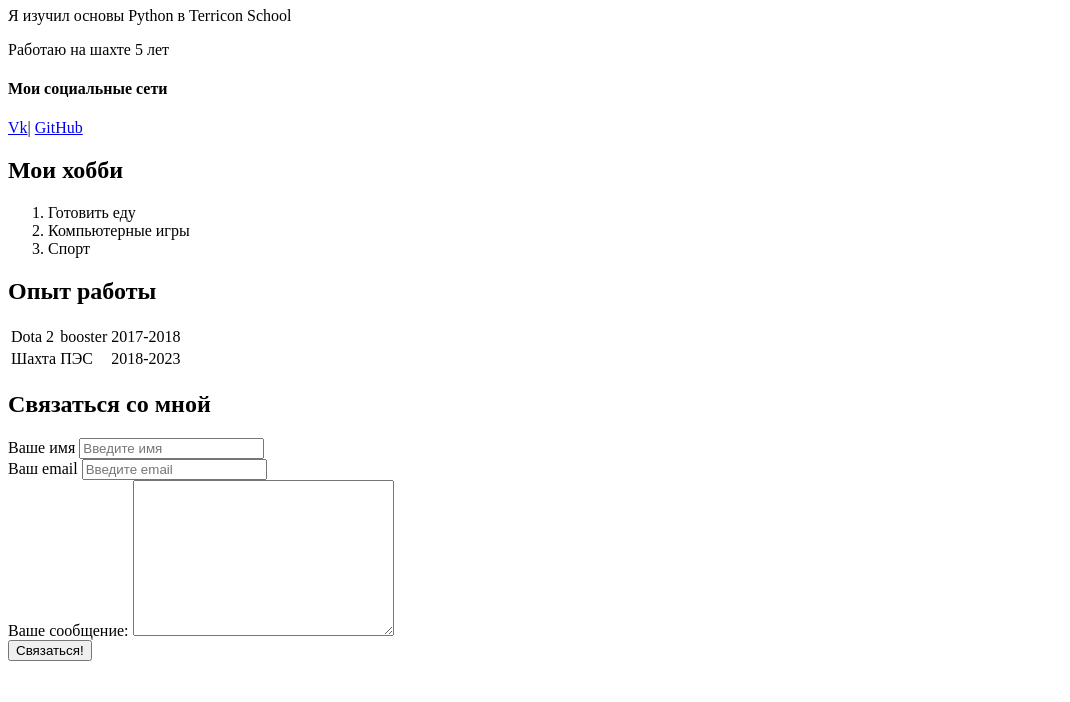
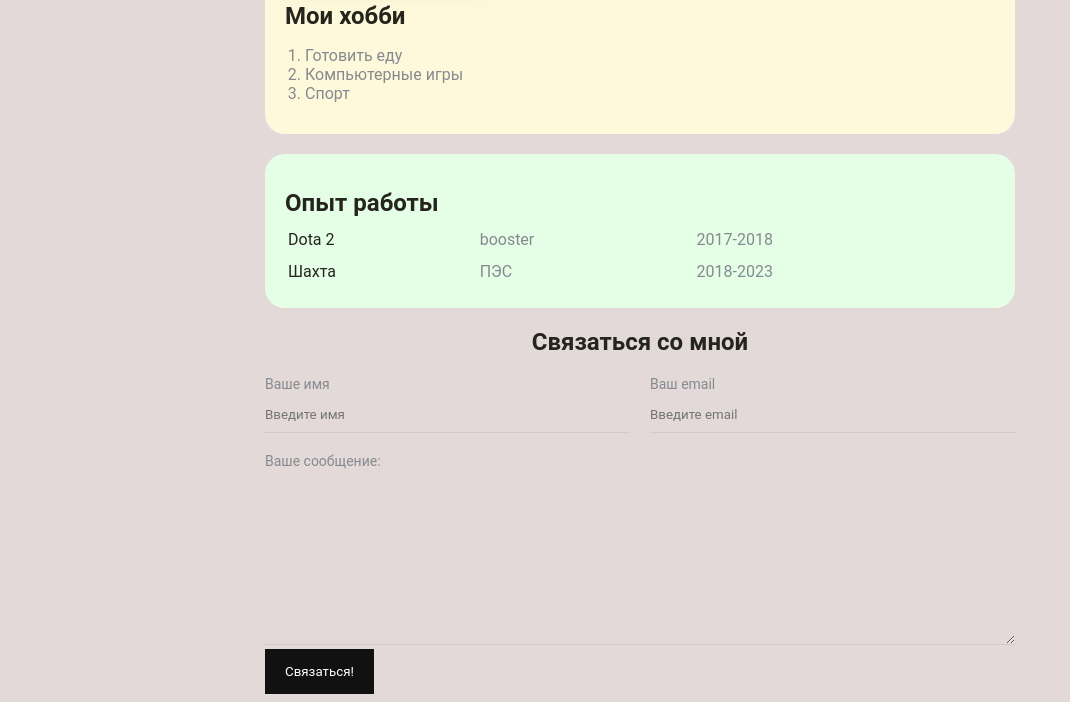
Before and after one commit to IgorPv118/example, a plain HTML site: page index.html in a window 1280 px wide. Shown: the part 279-981 px from the top of the page, without its empty margins (0-1070 px from the left). Before the commit the page ends 948 px from the top, so only its background shows below. Drawn offline with Linux system fonts and the light colour scheme.

Commit message:
added: add styles for my site

```diff
--- a/index.html
+++ b/index.html
@@ -1,9 +1,9 @@
 <!DOCTYPE html>
 <html lang="en">
-
   <head>
-  <meta charset="utf-8">
+    <meta charset="utf-8" />
     <title>igorPv</title>
+    <link rel="stylesheet" href="./style.css">
   </head>
 
   <body>
@@ -19,9 +19,7 @@
           <a href="https://vk.com/id228271714" target="_blank">Vk</a>|
           <a href="https://github.com/IgorPv118" target="_blank">GitHub</a>
         </div>
-
       </div>
-
 
       <div class="card bg-yellow">
         <h2>Мои хобби</h2>
@@ -48,34 +46,29 @@
         </table>
       </div>
 
-
       <div class="contact">
         <h2>Связаться со мной</h2>
         <form action="/">
           <div class="row">
             <div class="form-group">
               <label for="name">Ваше имя</label>
-            <input type="text" id="name" placeholder="Введите имя">
+              <input type="text" id="name" placeholder="Введите имя" />
             </div>
 
             <div class="form-group">
               <label for="email">Ваш email</label>
-            <input type="email" id="email" placeholder="Введите email">
+              <input type="email" id="email" placeholder="Введите email" />
             </div>
           </div>
-
 
           <div class="form-group">
             <label for="text">Ваше сообщение:</label>
             <textarea name="" id="text" cols="30" rows="10"></textarea>
           </div>
 
-        <input class="btn" type="submit" value="Связаться!">
+          <input class="btn" type="submit" value="Связаться!" />
         </form>
       </div>
-
-
-
     </div>
   </body>
 </html>
--- /dev/null
+++ b/style.css
@@ -0,0 +1,176 @@
+body{
+    @import url('https://fonts.googleapis.com/css2? family= Roboto:ital@1 & display=swap');
+    background-color:rgb(228, 217, 217);
+    color: rgb(37, 37, 29);
+    font-size: 16px;
+    font-weight: normal;
+    /* font-family: 'Lucida Sans', 'Lucida Sans Regular', 'Lucida Grande', 'Lucida Sans Unicode', Geneva, Verdana, sans-serif; */
+    font-family: 'Roboto', sans-serif;
+}
+a{
+    color: black;
+    text-decoration: none;
+}
+a:hover{
+    text-decoration: underline;
+}
+a:active{
+    color: blue;
+}
+a:visited{
+    color: grey;
+}
+.avatar{
+    width: 228px;
+    border-radius: 28px;
+    box-shadow: 4px 4px 50px rgb(34, 23, 23);
+}
+.info p{
+    color: rgb(32, 20, 32);
+    margin: 0;
+    font-style: italic;
+    font-weight: bold;
+    text-decoration: none;
+    text-transform: uppercase;
+    letter-spacing: 1px;
+}
+.info {
+    display: flex;
+    margin-bottom: 20px;
+}
+
+
+@media (max-width:700px){
+    .info{
+        display: block;
+        text-align: center;
+    }
+}
+
+.info-text{
+    margin-left: 40px;
+}
+.info-text h4{
+    margin-bottom: 10px;
+}
+.container{
+    max-width: 750px;
+    margin: auto;
+    padding-top: 30px;
+
+}
+/* .social{
+    background: green;
+    padding: 15px 20px;
+    border: 5px solid red;
+    border-bottom-style: dotted;
+    border-top: 10px dashed aqua;
+    margin: 22px;
+}
+.box-model > div {
+    float: left;
+    background: black;
+    height: 200px;
+    border: solid red;
+    width: 25%;
+    box-sizing: border-box;
+
+} */
+.bg-yellow {
+background: #fff9dc;
+}
+.bg-green {
+background: #e5ffe7;
+}
+.bg-red {
+background: #ffe5e5;
+}
+.card{
+    padding: 15px 20px;
+    margin-bottom: 20px;
+    border-radius: 20px;
+}
+.card h2{
+    margin-bottom: 10px;
+}
+.list{
+    padding: 0 20px;
+}
+.list li{
+    color: #86898f;
+}
+.table {
+    width: 100%;
+}
+.table td{
+    padding-bottom: 10px;
+}
+.table td:nth-child(2),
+.table td:nth-child(3){
+    color: #86898f;
+}
+.link-list{
+    list-style:none;
+    padding: 0;
+}
+.link-list li{
+    margin-bottom: 10px;
+    padding-bottom: 5px;
+    border-bottom: 1px solid #ccc;
+}
+.contact h2{
+    text-align: center;
+}
+.form-group label{
+    display: block;
+    font-size: 14px;
+    color: #86898f;
+}
+.form-group input,
+.form-group textarea
+{
+    width: 100%;
+    box-sizing: border-box;
+    border: none;
+    background: transparent;
+    border-bottom: 1px solid #ccc;
+    color: #000;
+    padding: 15px 0 10px;
+    /* outline: none; */
+    font-family: inherit;
+}
+.row{
+    display: flex;
+    margin-bottom: 20px;
+}
+.row> .form-group{
+    width: 50%;
+}
+.row> .form-group:first-child{
+    margin-right: 20px;
+}
+.btn{
+    background: #111;
+    padding: 15px 20px;
+    color: #fff;
+    border: none;
+    font-family: inherit;
+    cursor: pointer;
+}
+.btn:hover {
+    opacity: 0.9;
+}
+.position{
+    border: 4px solid black;
+    padding: 20px;
+    position: relative;
+}
+.box{
+    position: fixed;
+    width: 50px;
+    height: 50px;
+    background: lightcoral;
+    bottom: 150px;
+    right: 150px;
+    border-radius: 50%;
+}
```
Lines whose indentation alone changed are shown as unchanged.
